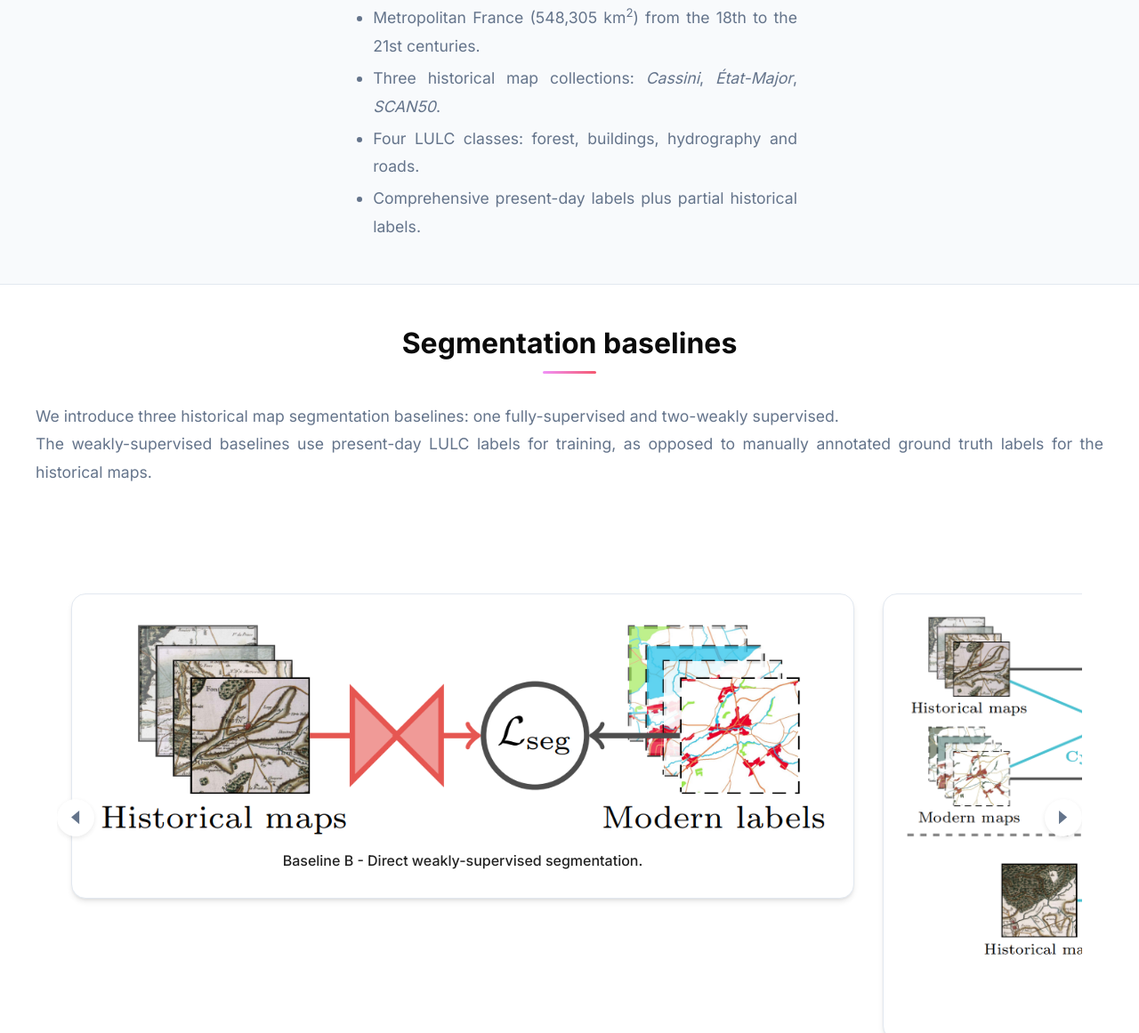
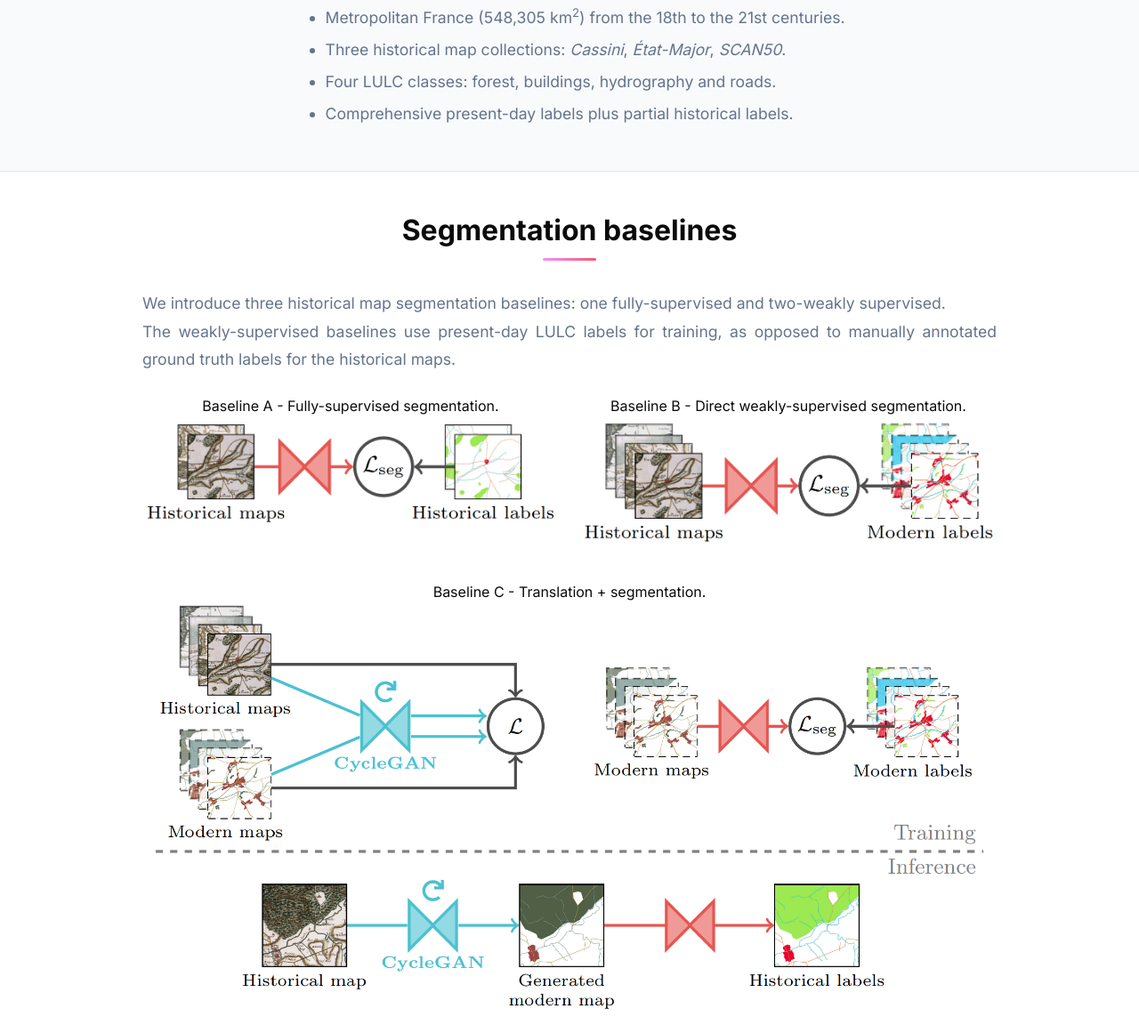
Before and after one commit to Archiel19/Archiel19.github.io, a plain HTML site: page frax4/index.html in a window 1280 px wide. Shown: the part 2615-3776 px from the top of the page at 89% size. Drawn offline with nearby package versions, Linux system fonts and the light colour scheme; some icons are missing.

Commit message:
Restructure historical map segmentation baseline section.

```diff
--- a/frax4/index.html
+++ b/frax4/index.html
@@ -297,9 +297,8 @@
       <div class="column">
         <h2 class="title is-3">Historical map segmentation</h2>
         <div class="content has-text-justified">
-          <p>Semantic segmentation consists in assigning a class label to each pixel of an image.
-            <br>In the case of historical map segmentation, our classes are Land Use and Land Cover (LULC) categories: the type of physical material making up the Earth's surface (hydrography, man-made constructions, forest cover...).
-            <br>By segmenting and comparing historical maps of the same region, we can track LULC evolution over centuries.
+          <p>
+            Semantic segmentation consists in assigning a class label to each pixel of an image. In the case of historical map segmentation, classes are Land Use and Land Cover (LULC) categories: the type of physical material making up the Earth's surface at each location. By segmenting and comparing historical maps of the same region, we can track LULC evolution over centuries.
           </p>
           <img src="static/images/teaser.png" alt="Historical map segmentation" loading="lazy"/>
         </div>
@@ -312,7 +311,7 @@
 <section class="section hero is-light">
   <div class="container is-max-desktop">
     <div class="columns is-centered has-text-centered">
-      <div class="column is-10">
+      <div class="column">
         <h2 class="title is-3">Dataset - FRAx4</h2>
         <div class="content has-text-justified">
           <ul>
@@ -330,6 +329,35 @@
 
 <!-- Baselines -->
 <section class="section hero is-white">
+  <div class="container is-max-desktop">
+    <div class="columns is-centered has-text-centered">
+      <div class="column">
+        <h2 class="title is-3">Segmentation baselines</h2>
+        <div class="content has-text-justified">
+          <p>We introduce three historical map segmentation baselines: one fully-supervised and two-weakly supervised.<br>
+            The weakly-supervised baselines use present-day LULC labels for training, as opposed to manually annotated ground truth labels for the historical maps.
+          </p>
+        </div>
+            <div class="columns">
+              <div class="column">
+                <h3>Baseline A - Fully-supervised segmentation.</h3>
+                <img src="static/images/baselineA.png" alt="Baseline A" loading="lazy"/>
+              </div>
+              <div class="column">
+                <h3>Baseline B - Direct weakly-supervised segmentation.</h3>
+                <img src="static/images/baselineB.png" alt="Baseline B" loading="lazy"/>
+              </div>
+            </div>
+            <div class="column">
+              <h3>Baseline C - Translation + segmentation.</h3>
+              <img src="static/images/baselineC.png" alt="Baseline C" loading="lazy"/>
+            </div>
+          </div>
+      </div>
+    </div>
+</section>
+
+<!--<section class="section hero is-white">
   <div class="container is-max-desktop">
     <div class="columns is-centered has-text-centered">
       <div class="column">
@@ -366,7 +394,7 @@
         </div>
       </div>
     </div>
-</section>
+</section>-->
 
 <section class="section hero is-white">
   <div class="container is-max-desktop">
@@ -391,9 +419,9 @@
 <section class="hero is-small is-light">
   <div class="hero-body">
     <div class="container">
-      <h2 class="title">Slides</h2>
+      <h2 class="title">Oral presentation slides</h2>
       <!-- Replace with your poster PDF -->
-      <iframe  src="static/pdfs/ICDAR 2025_FRAx4.pdf" width="100%" height="650">
+      <iframe  src="static/pdfs/ICDAR 2025_FRAx4.pdf" width="100%" height="700">
           </iframe>
       </div>
     </div>
```
